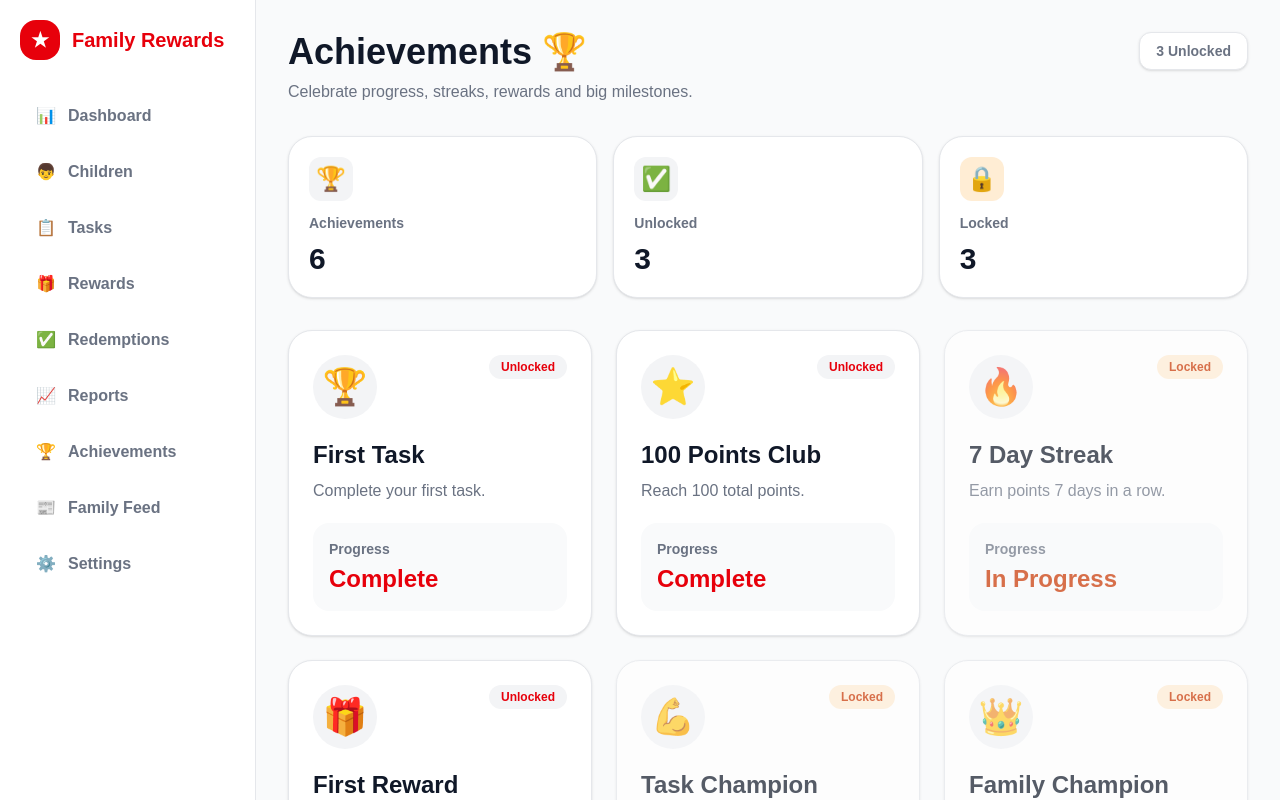
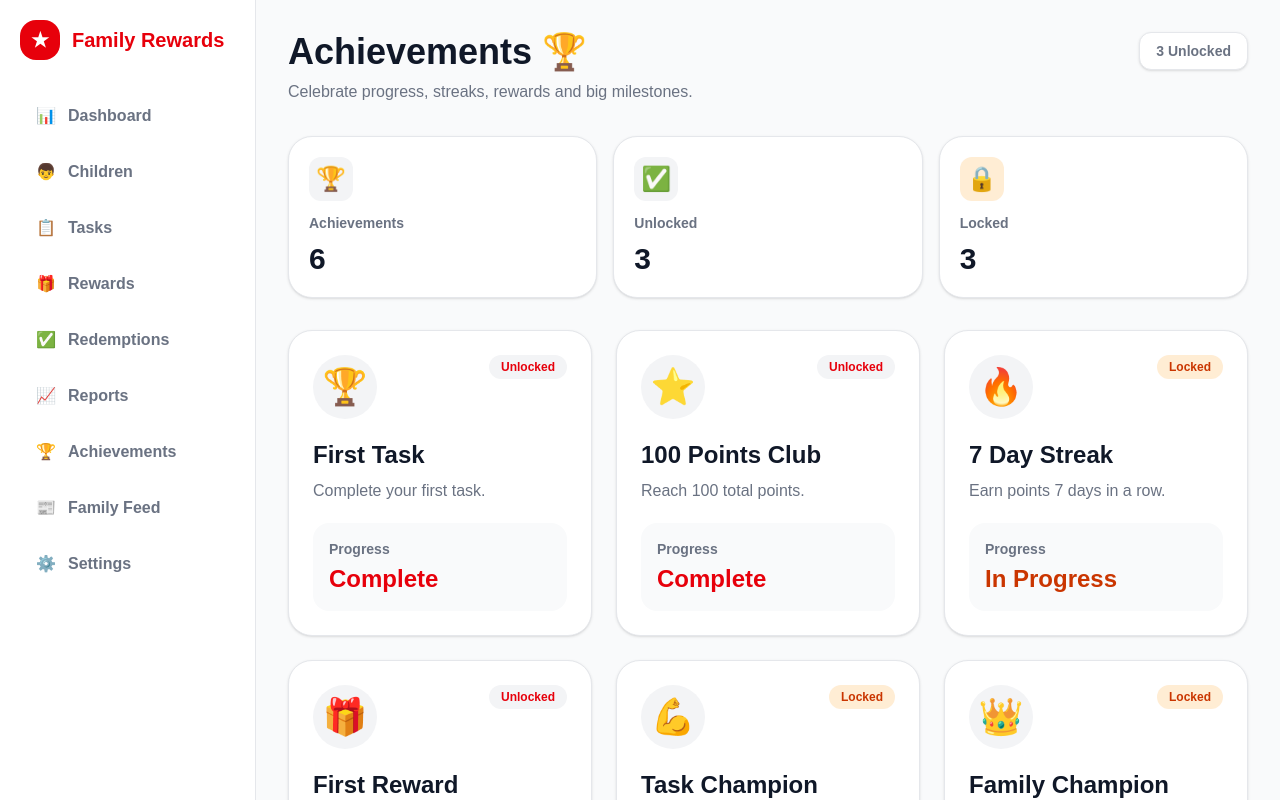
Before and after one commit to imdavidj13-droid/family-rewards-platform, a Next.js app: page /achievements in a window 1280 px wide. Shown: the top 800 px of the page. Built offline with nearby package versions, Linux system fonts and the light colour scheme.

Commit message:
Fix achievement card styling consistency

```diff
--- a/app/achievements/page.tsx
+++ b/app/achievements/page.tsx
@@ -61,9 +61,7 @@ export default function AchievementsPage() {
               return (
                 <div
                   key={achievement.title}
-                  className={`rounded-3xl border ${theme.border} ${theme.cardBg} p-6 shadow-sm transition hover:-translate-y-1 hover:shadow-md ${
-                    unlocked ? theme.hoverBorder : "opacity-70"
-                  }`}
+                  className={`rounded-3xl border ${theme.border} ${theme.cardBg} p-6 shadow-sm transition hover:-translate-y-1 hover:shadow-md`}
                 >
                   <div className="mb-5 flex items-start justify-between gap-4">
                     <div
```
